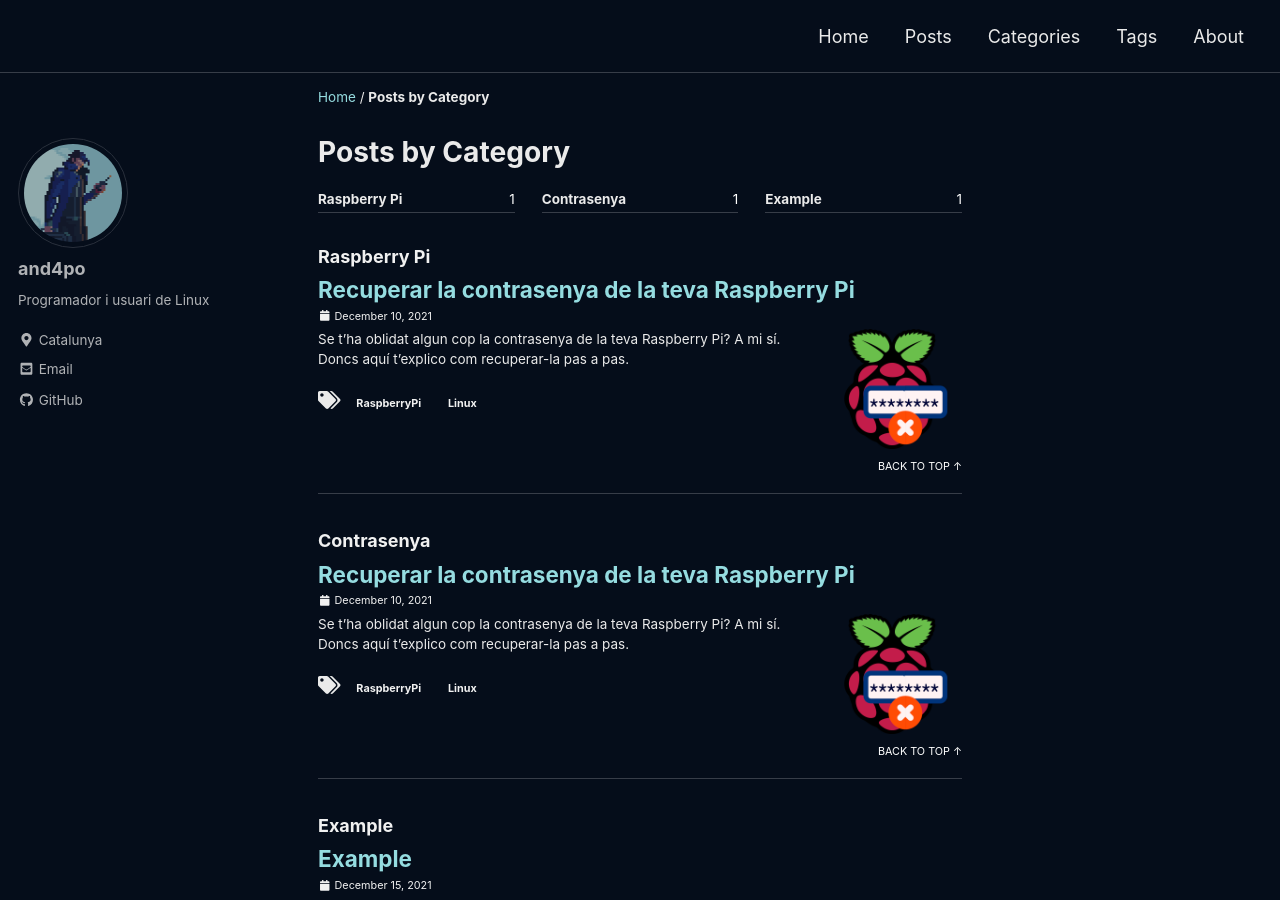
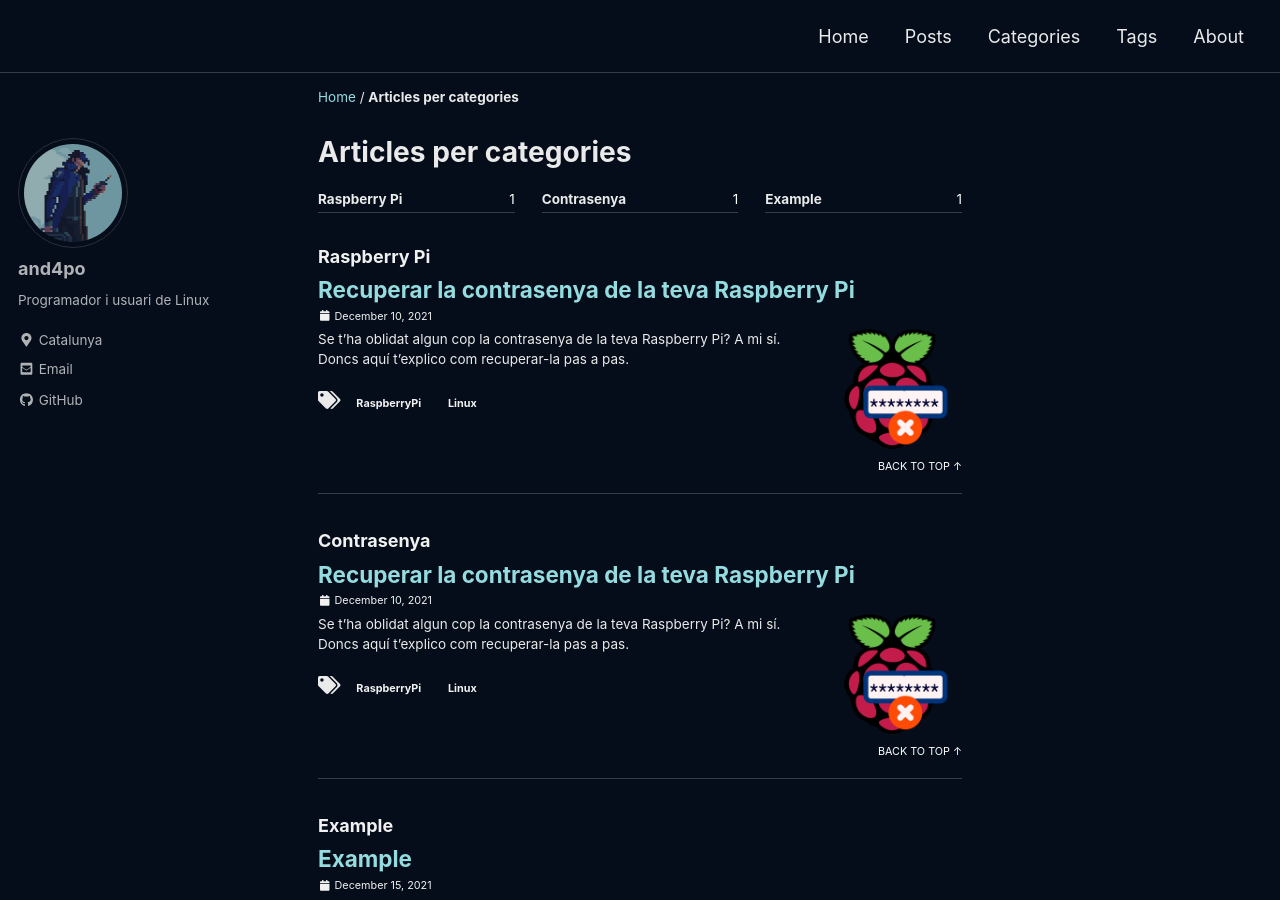
Before and after one commit to and4po/and4po.github.io, a Jekyll site: the page built from _pages/category-archive.md, in a window 1280 px wide and 900 px high. Built offline with Jekyll 4.4.1, drawn with Linux system fonts in a browser that asks for light colours; cached includes are drawn as plain includes; a script that is not in the unit is left out.

Commit message:
Traduir al català

```diff
--- a/_pages/category-archive.md
+++ b/_pages/category-archive.md
@@ -1,5 +1,5 @@
 ---
-title: "Posts by Category"
+title: "Articles per categories"
 layout: categories
 permalink: /categories/
 author_profile: true
```
